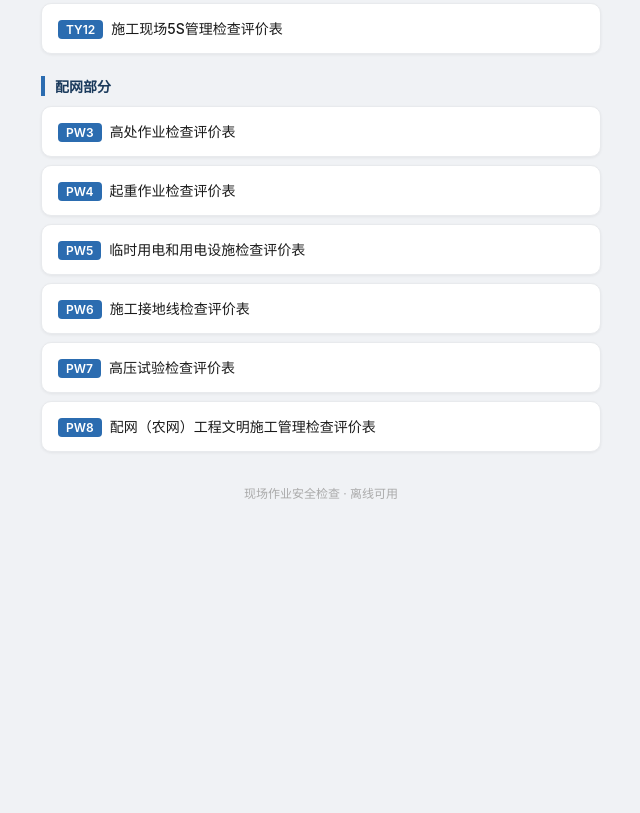
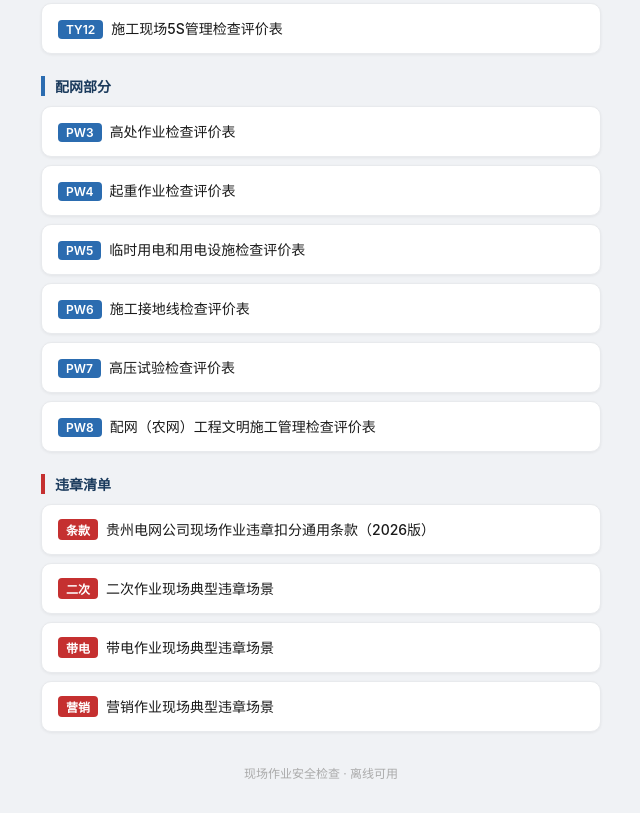
Before and after one commit to qunwang02/checklist, a plain HTML site: page index.html in a window 1280 px wide. Shown: the part 966-1779 px from the top of the page, without its empty margins (319-959 px from the left). Before the commit the page ends 1499 px from the top, so only its background shows below. Drawn offline with Linux system fonts and the light colour scheme.

Commit message:
Update index.html

```diff
--- a/index.html
+++ b/index.html
@@ -107,6 +107,8 @@
     padding-left: 10px;
     border-left: 4px solid #2b6cb0;
   }
+  .section-title.violation { border-left-color: #c53030; }
+
   .link-card {
     display: block;
     background: #fff;
@@ -130,6 +132,7 @@
     border-radius: 4px;
     margin-right: 8px;
   }
+  .link-card.violation .code { background: #c53030; }
   .link-card .name { font-size: 14px; font-weight: 500; }
 
   .footer {
@@ -193,6 +196,12 @@
   <a class="link-card" href="forms/PW6.html"><span class="code">PW6</span><span class="name">施工接地线检查评价表</span></a>
   <a class="link-card" href="forms/PW7.html"><span class="code">PW7</span><span class="name">高压试验检查评价表</span></a>
   <a class="link-card" href="forms/PW8.html"><span class="code">PW8</span><span class="name">配网（农网）工程文明施工管理检查评价表</span></a>
+
+  <div class="section-title violation">违章清单</div>
+  <a class="link-card violation" href="forms/checkcode206.html"><span class="code">条款</span><span class="name">贵州电网公司现场作业违章扣分通用条款（2026版）</span></a>
+  <a class="link-card violation" href="forms/second.html"><span class="code">二次</span><span class="name">二次作业现场典型违章场景</span></a>
+  <a class="link-card violation" href="forms/live-electric.html"><span class="code">带电</span><span class="name">带电作业现场典型违章场景</span></a>
+  <a class="link-card violation" href="forms/energy-market.html"><span class="code">营销</span><span class="name">营销作业现场典型违章场景</span></a>
 
   <p class="footer">现场作业安全检查 · 离线可用</p>
 
```
